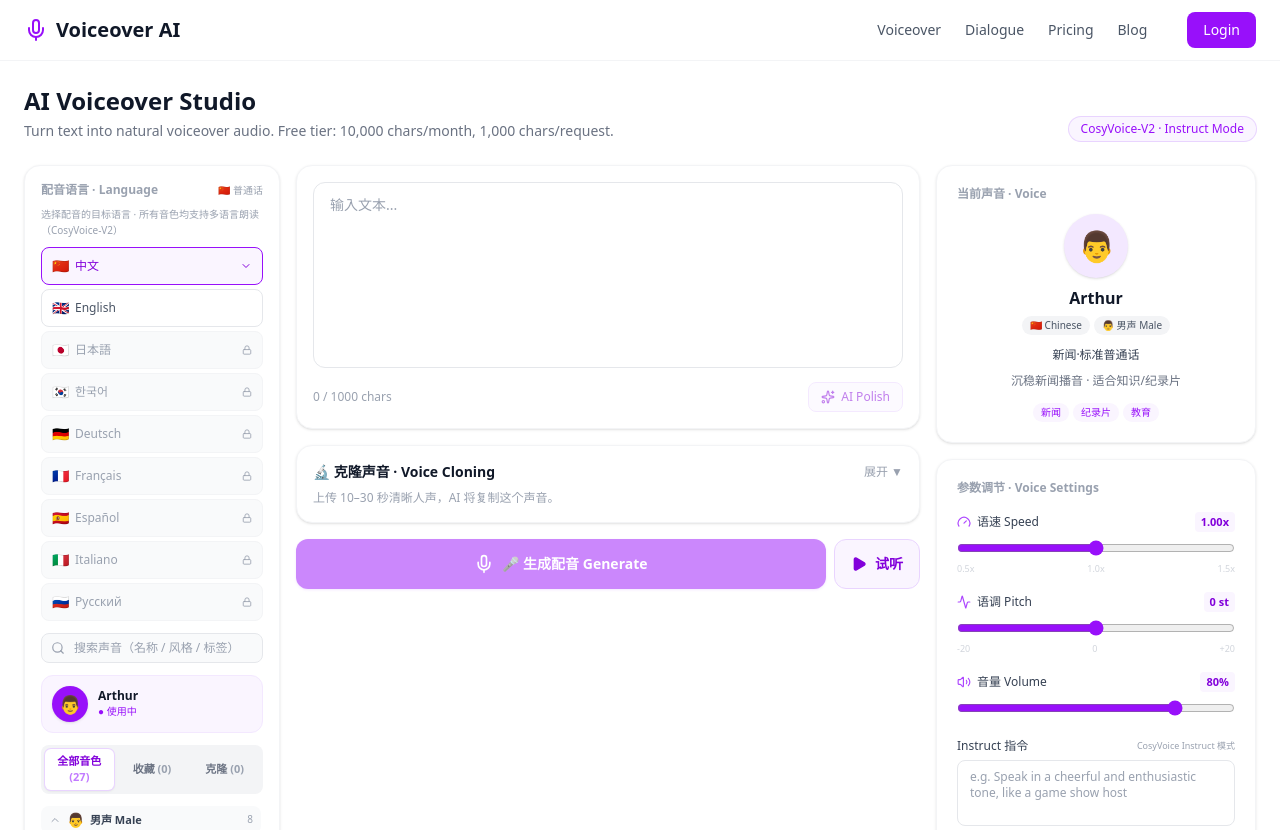
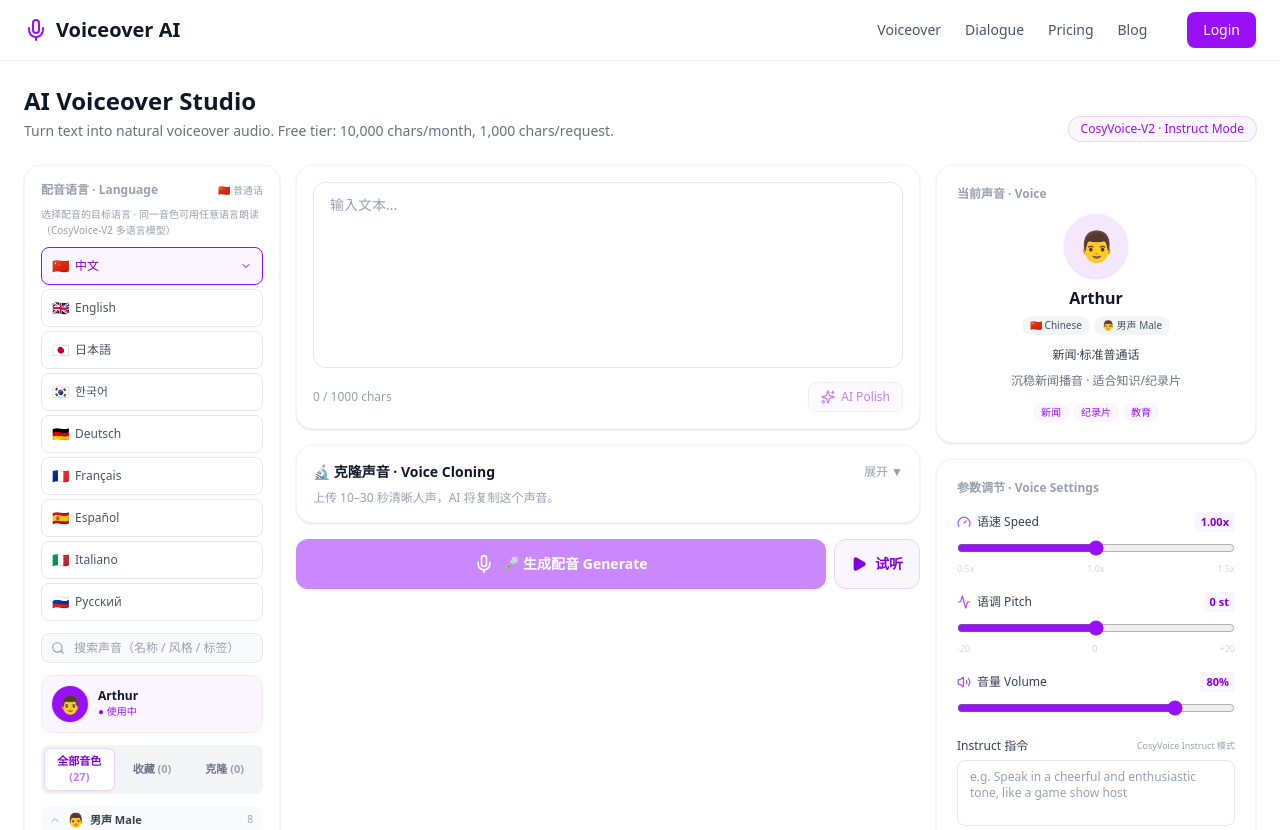
Before and after one commit to zl819044596/voiceover, a Next.js app in the folder Desktop/ai-tool-site/: page /voiceover in a window 1280 px wide. Shown: the top 830 px of the page. Built offline with nearby package versions, Linux system fonts and the light colour scheme.

Commit message:
feat: 语言全部放开——同一音色可用任意语言朗读（CosyVoice-V2多语言），移除锁定语言机制

```diff
--- a/Desktop/ai-tool-site/src/app/voiceover/page.tsx
+++ b/Desktop/ai-tool-site/src/app/voiceover/page.tsx
@@ -15,7 +15,6 @@
   AlertCircle,
   Heart,
   Search,
-  Lock,
   ChevronDown,
   Volume2,
   Gauge,
@@ -61,6 +60,8 @@
 ) as Record<LanguageCode, (typeof languageOptions)[number]>;
 
 // Two-level language groups for display
+// CosyVoice-V2 is a multilingual model — the same voice can read ANY language
+// (language is determined by the text content). So no language is locked.
 interface LangGroup {
   code: string;          // parent key
   label: string;         // display label
@@ -82,31 +83,31 @@
     children: [{ code: "en", label: "English", flag: "🇬🇧" }],
   },
   {
-    code: "ja", label: "日本語", flag: "🇯🇵", locked: true,
+    code: "ja", label: "日本語", flag: "🇯🇵",
     children: [{ code: "ja", label: "日本語", flag: "🇯🇵" }],
   },
   {
-    code: "ko", label: "한국어", flag: "🇰🇷", locked: true,
+    code: "ko", label: "한국어", flag: "🇰🇷",
     children: [{ code: "ko", label: "한국어", flag: "🇰🇷" }],
   },
   {
-    code: "de", label: "Deutsch", flag: "🇩🇪", locked: true,
+    code: "de", label: "Deutsch", flag: "🇩🇪",
     children: [{ code: "de", label: "Deutsch", flag: "🇩🇪" }],
   },
   {
-    code: "fr", label: "Français", flag: "🇫🇷", locked: true,
+    code: "fr", label: "Français", flag: "🇫🇷",
     children: [{ code: "fr", label: "Français", flag: "🇫🇷" }],
   },
   {
-    code: "es", label: "Español", flag: "🇪🇸", locked: true,
+    code: "es", label: "Español", flag: "🇪🇸",
     children: [{ code: "es", label: "Español", flag: "🇪🇸" }],
   },
   {
-    code: "it", label: "Italiano", flag: "🇮🇹", locked: true,
+    code: "it", label: "Italiano", flag: "🇮🇹",
     children: [{ code: "it", label: "Italiano", flag: "🇮🇹" }],
   },
   {
-    code: "ru", label: "Русский", flag: "🇷🇺", locked: true,
+    code: "ru", label: "Русский", flag: "🇷🇺",
     children: [{ code: "ru", label: "Русский", flag: "🇷🇺" }],
   },
 ];
@@ -667,7 +668,7 @@
               </span>
             </div>
             <p className="mb-2 text-[10px] leading-relaxed text-gray-400">
-              选择配音的目标语言 · 所有音色均支持多语言朗读（CosyVoice-V2）
+              选择配音的目标语言 · 同一音色可用任意语言朗读（CosyVoice-V2 多语言模型）
             </p>
             <div className="space-y-1">
               {LANGUAGE_GROUPS.map((group) => {
@@ -679,12 +680,6 @@
                     {/* Parent button */}
                     <button
                       onClick={() => {
-                        if (group.locked) {
-                          // Locked languages: guide user to clone a native voice
-                          setError("该语言暂无母语音色，克隆一个该语言的音色后即可解锁使用");
-                          openClonePanel();
-                          return;
-                        }
                         if (hasChildren) {
                           setExpandedGroup(isExpanded ? null : group.code);
                         } else {
@@ -692,13 +687,11 @@
                           setExpandedGroup(null);
                         }
                       }}
-                      title={group.locked ? "点击克隆该语言的母语音色以解锁" : group.label}
+                      title={group.label}
                       className={`flex w-full items-center justify-between rounded-lg border px-2.5 py-2 text-xs font-medium transition-all ${
-                        group.locked
-                          ? "cursor-pointer border-gray-100 bg-gray-50 text-gray-400 hover:border-purple-300 hover:bg-purple-50"
-                          : isGroupActive
-                            ? "border-purple-600 bg-purple-50 text-purple-700"
-                            : "border-gray-200 bg-white text-gray-600 hover:border-purple-300 hover:bg-purple-50"
+                        isGroupActive
+                          ? "border-purple-600 bg-purple-50 text-purple-700"
+                          : "border-gray-200 bg-white text-gray-600 hover:border-purple-300 hover:bg-purple-50"
                       }`}
                     >
                       <span className="flex items-center gap-1.5">
@@ -706,7 +699,6 @@
                         <span>{group.label}</span>
                       </span>
                       <span className="flex items-center gap-1">
-                        {group.locked && <Lock className="h-2.5 w-2.5" />}
                         {hasChildren && (
                           <ChevronDown
                             className={`h-3 w-3 transition-transform ${isExpanded ? "rotate-180" : ""}`}
```
